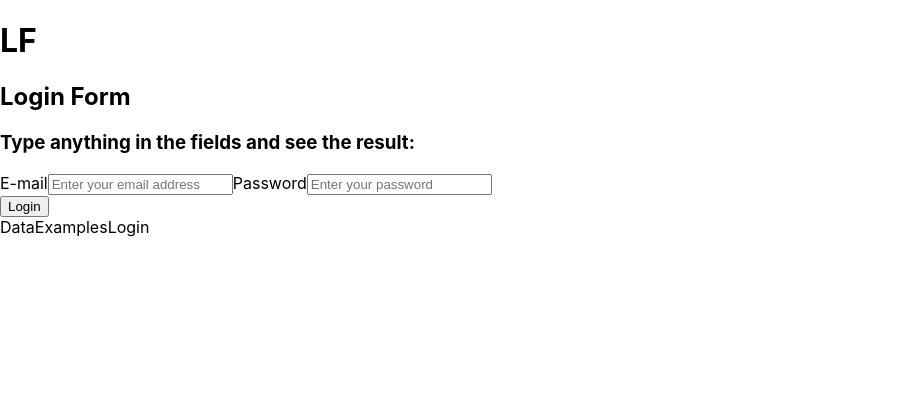
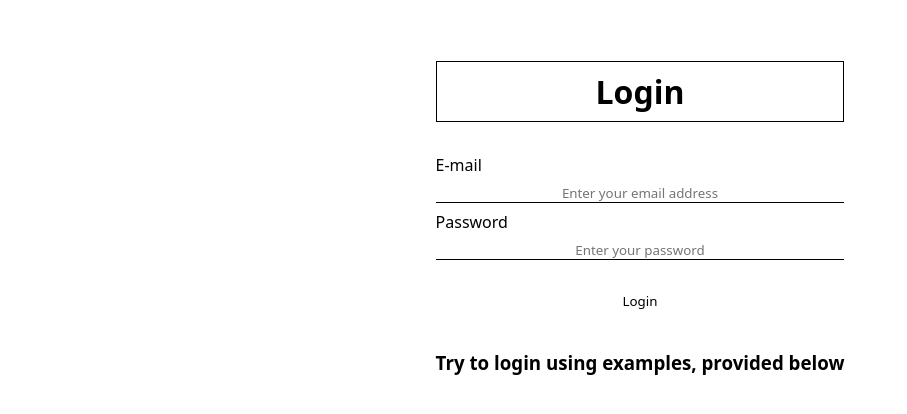
Before and after one commit to GreenCatInForest/login-app, a React (Create React App) app: page / in a window 1280 px wide. Shown: the top 414 px of the page, without its empty margins (0-907 px from the left). Built offline with nearby package versions, Linux system fonts and the light colour scheme.

Commit message:
styled login pure css

```diff
--- a/src/App.js
+++ b/src/App.js
@@ -4,7 +4,7 @@ import { DataExamplesLogin } from "./components/DataExamplesLogin";
 
 export const App = () => {
   return (
-    <div>
+    <div className="app">
       <Header />
       <Login />
       <DataExamplesLogin />
--- a/src/components/DataExamplesLogin.js
+++ b/src/components/DataExamplesLogin.js
@@ -1,3 +1,9 @@
 export const DataExamplesLogin = () => {
-  return <div>DataExamplesLogin</div>;
+  return (
+    <div>
+      <h3 className="dataExamplesTitle">
+        Try to login using examples, provided below
+      </h3>
+    </div>
+  );
 };
--- a/src/components/Header.js
+++ b/src/components/Header.js
@@ -1,11 +1,7 @@
 export const Header = () => {
   return (
-    <div>
-      <div>
-        <h1>LF</h1>
-        <h2>Login Form</h2>
-      </div>
-      <h3>Type anything in the fields and see the result:</h3>
+    <div className="header">
+      <h1 className="headerTitle">Login</h1>
     </div>
   );
 };
--- a/src/components/Login.js
+++ b/src/components/Login.js
@@ -22,7 +22,7 @@ export const Login = () => {
   console.log("loginPassword: " + loginPassword);
 
   return (
-    <div>
+    <div className="login">
       <form className="loginForm">
         <label htmlFor="email" className="form-label">
           E-mail
@@ -47,7 +47,9 @@ export const Login = () => {
           placeholder="Enter your password"
         />
       </form>
-      <button type="submit">Login</button>
+      <button className="loginButton" type="submit">
+        Login
+      </button>
     </div>
   );
 };
--- a/src/index.css
+++ b/src/index.css
@@ -1,13 +1,102 @@
-body {
-  margin: 0;
-  font-family: -apple-system, BlinkMacSystemFont, 'Segoe UI', 'Roboto', 'Oxygen',
-    'Ubuntu', 'Cantarell', 'Fira Sans', 'Droid Sans', 'Helvetica Neue',
-    sans-serif;
-  -webkit-font-smoothing: antialiased;
-  -moz-osx-font-smoothing: grayscale;
+/* FOR MOBILE SCREENS */
+
+:root {
+  font-size: 16px;
+  --bgColor: #000;
+  --onBg: #ffffff;
+
+  --sizeXs: 0.5rem;
+  --sizeSm: calc(var(--sizeXs) * 1.5);
+  --sizeMd: calc(var(--sizeSm) * 1.5);
+  --sizeLg: calc(var(--sizeMd) * 1.5);
+  --sizeXl: calc(var(--sizeLg) * 1.5);
+  --sizeXXl: calc(var(--sizeXl) * 1.5);
 }
 
-code {
-  font-family: source-code-pro, Menlo, Monaco, Consolas, 'Courier New',
-    monospace;
+/* CSS Reset for all elements */
+* {
+  box-sizing: border-box;
+  margin: 0;
+  padding: 0;
+  border: none;
+  background: none;
+  font-family: system-ui, -apple-system, BlinkMacSystemFont, "Segoe UI", Roboto,
+    Oxygen, Ubuntu, Cantarell, "Open Sans", "Helvetica Neue", sans-serif;
 }
+
+body {
+  display: flex;
+  align-items: center;
+  background-image: url("");
+  flex-direction: column;
+  justify-content: center;
+  align-items: center;
+  text-align: center;
+  max-width: 100svw;
+}
+
+.app {
+  display: flex;
+  flex-direction: column;
+  gap: 3rem;
+  margin: var(--sizeXXl) auto;
+}
+
+/* Header styles */
+.header {
+  display: flex;
+  flex-direction: column;
+  gap: 1rem;
+  padding: 0.5rem 1rem;
+  border: 1px solid black;
+}
+/* Login styles */
+
+.login {
+  display: flex;
+  flex-direction: column;
+  gap: 2rem;
+}
+
+.loginForm {
+  display: flex;
+  flex-direction: column;
+  text-align: left;
+  gap: 0.5rem;
+}
+
+.loginForm input {
+  text-align: center;
+  border-bottom: 1px solid black;
+}
+
+.loginForm > * {
+}
+
+.loginButton {
+  padding: 0.5rem 1.5rem;
+}
+/* FOR DESKTOP SCREENS */
+
+@media screen and (min-width: 601px) {
+  /* General style*/
+
+  * {
+    max-width: 100%;
+  }
+
+  /* Body style*/
+
+  .app {
+    gap: 2rem;
+    margin: var(--sizeXXl) auto;
+  }
+
+  /* Header style*/
+
+  /* Login styles */
+
+  .login {
+    gap: 1.5rem;
+  }
+}
```
